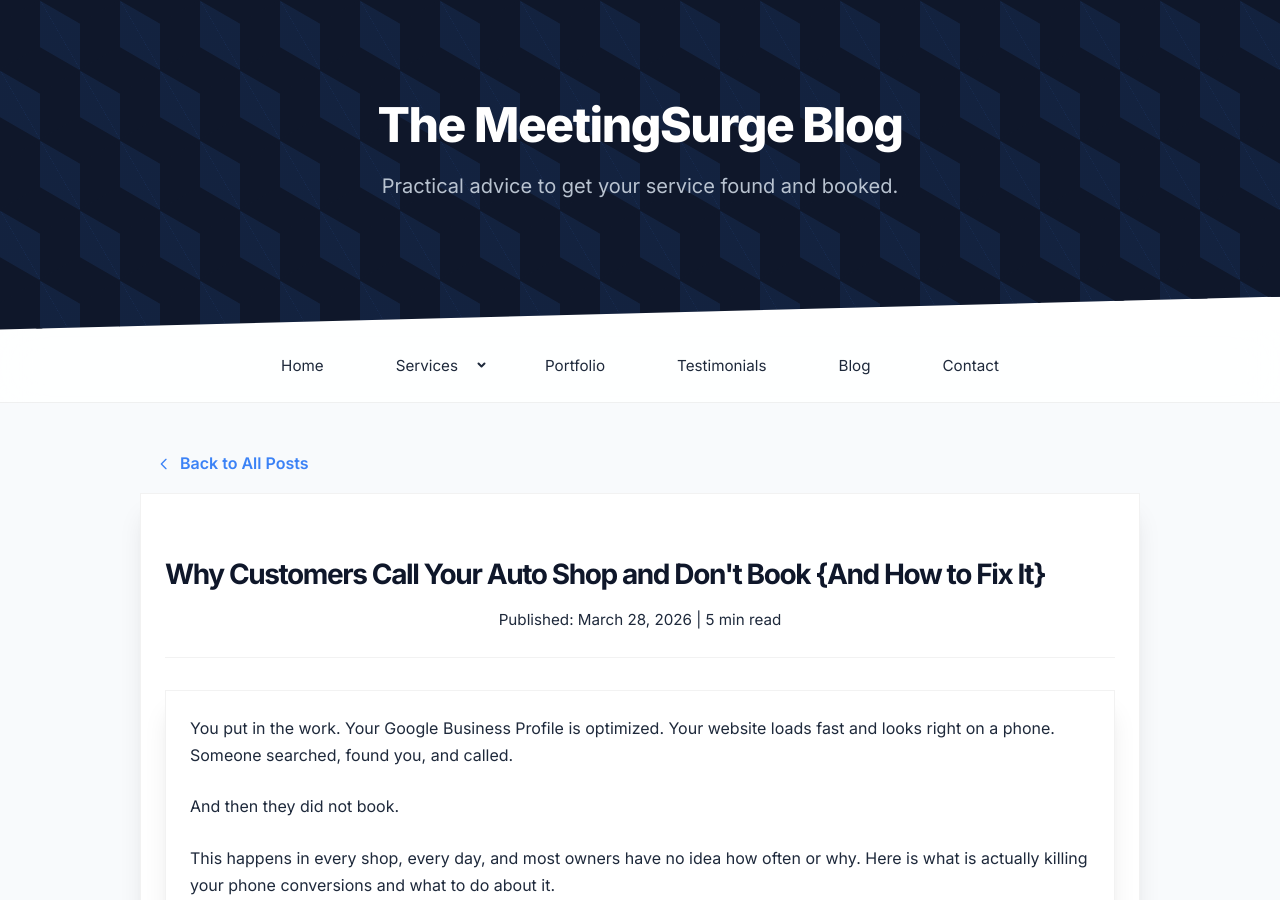
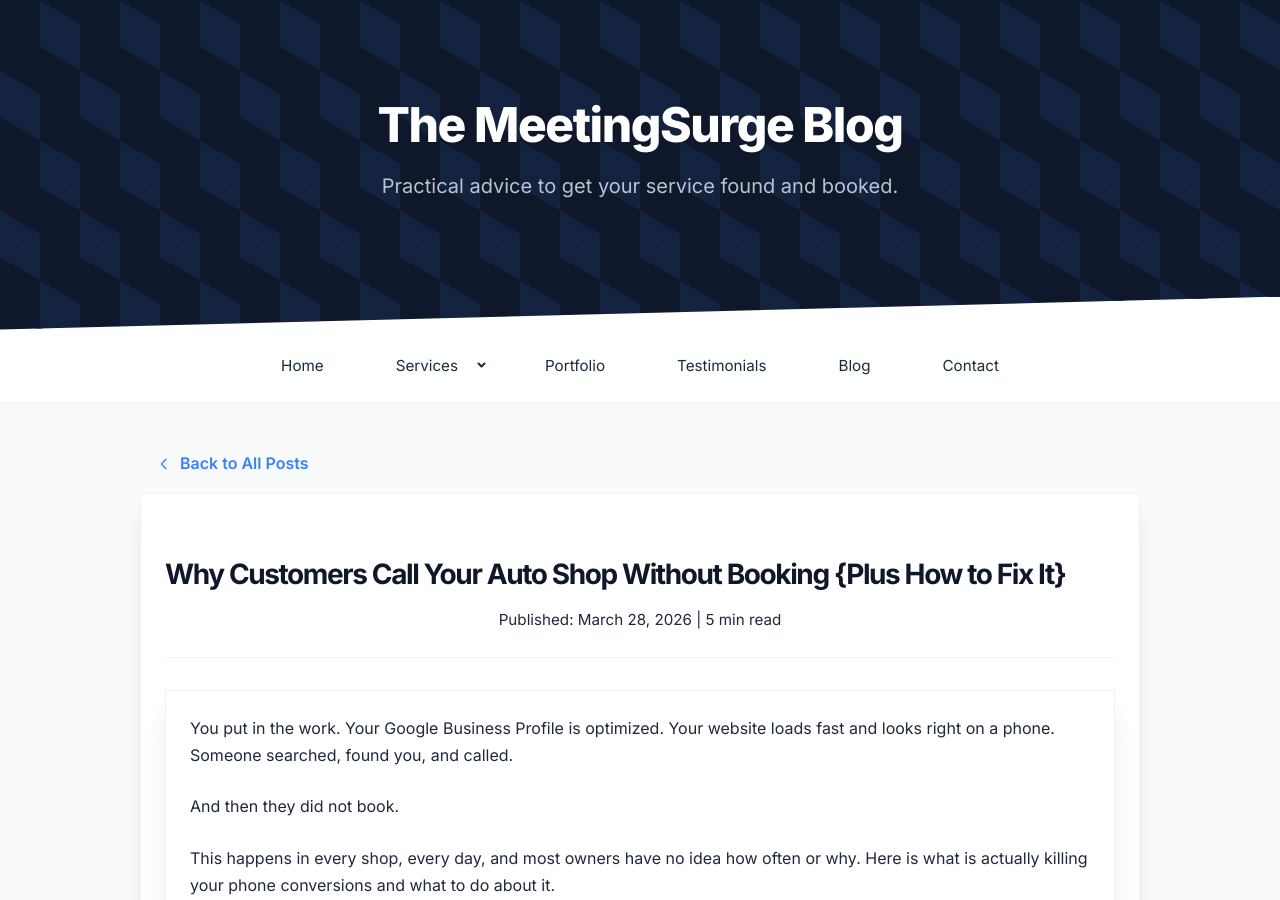
Before and after one commit to JamesBrownR/MeetingSurge, a Jekyll site: the page built from _posts/2026-03-28-customers-call-dont-book.md, in a window 1280 px wide and 900 px high. Built offline with Jekyll 4.4.1, drawn with Linux system fonts in a browser that asks for light colours.

Commit message:
Update 2026-03-28-customers-call-dont-book.md

```diff
--- a/_posts/2026-03-28-customers-call-dont-book.md
+++ b/_posts/2026-03-28-customers-call-dont-book.md
@@ -1,6 +1,6 @@
 ---
 layout: blog
-title: Why Customers Call Your Auto Shop and Don't Book {And How to Fix It}
+title: Why Customers Call Your Auto Shop Without Booking {Plus How to Fix It}
 description: You paid to get found on Google. Someone called. And they still didn't book. Here's exactly why auto shops lose customers they already had on the phone.
 image: /blog/blogpics/customers-call-dont-book.webp
 reading_time: 5 min read
```
